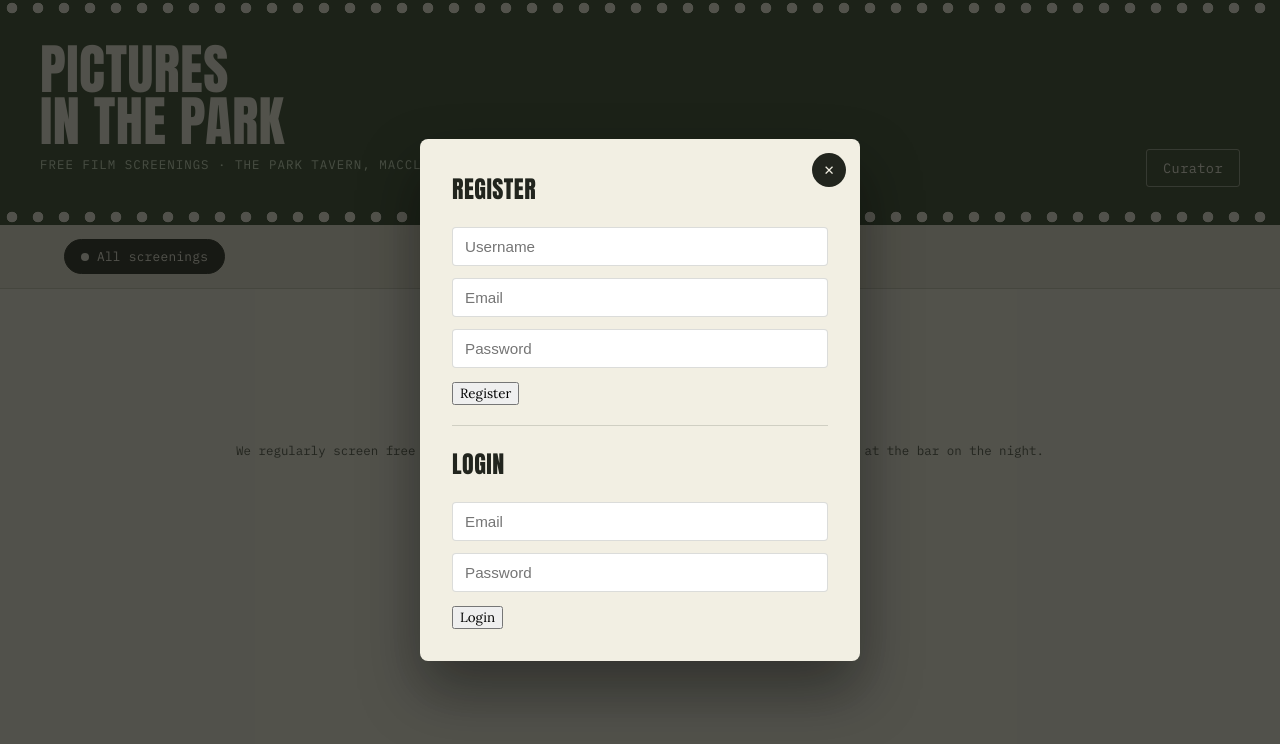
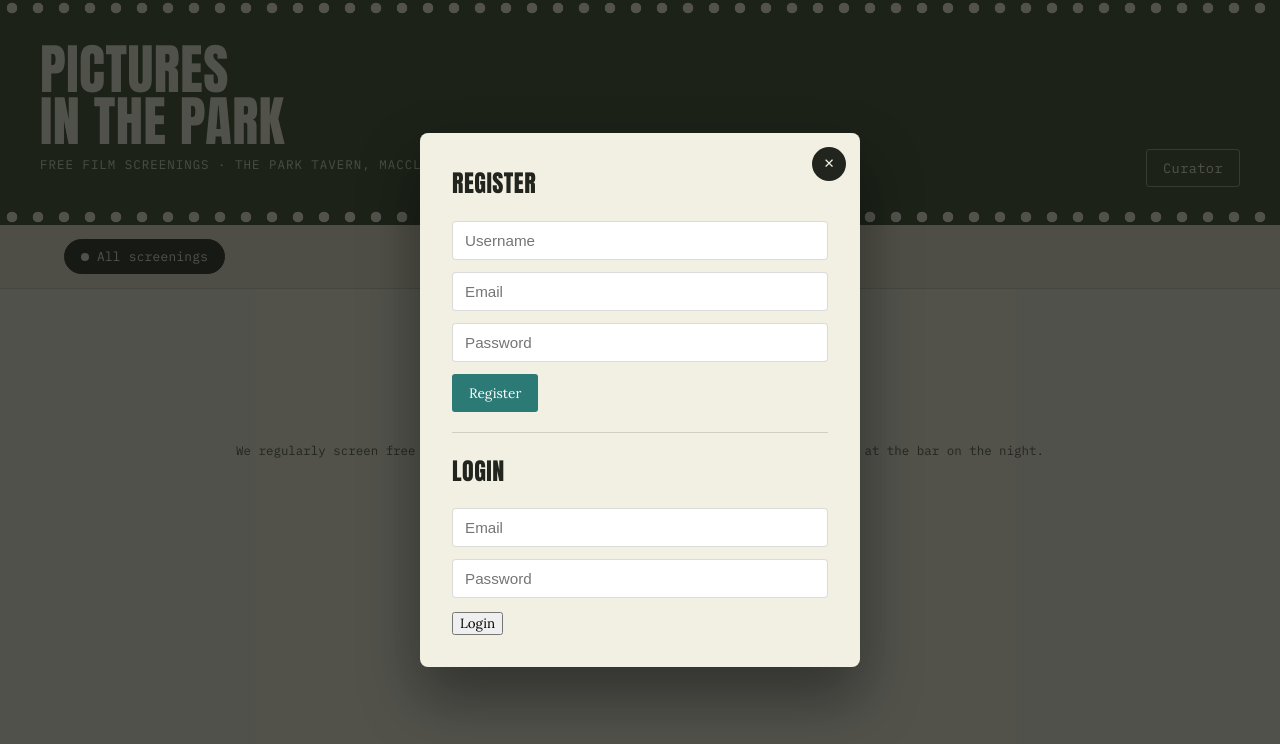
Before and after one commit to JudithKnight123/full-stack-blog-application, a website: page public/index.html in a window 1280 px wide. Both pictures are taken after a click on the button "Curator". Drawn offline with Linux system fonts and the light colour scheme; no server answers.

Commit message:
register form buttons

```diff
--- a/public/assets/css/style.css
+++ b/public/assets/css/style.css
@@ -425,6 +425,16 @@ main {
     font-size: 0.95rem;
     box-sizing: border-box;
 }
+.lightbox-box #registerForm button[type="button"],
+.lightbox-box #registerForm button {
+    padding: 9px 16px;
+    border-radius: 3px;
+    border: 1px solid transparent;
+    background: #2c7a76;
+    color: #fff;
+    font-size: 0.85rem;
+    cursor: pointer;
+}
 .lightbox-box .cat-row-actions button {
     background: none;
     border: none;
```
